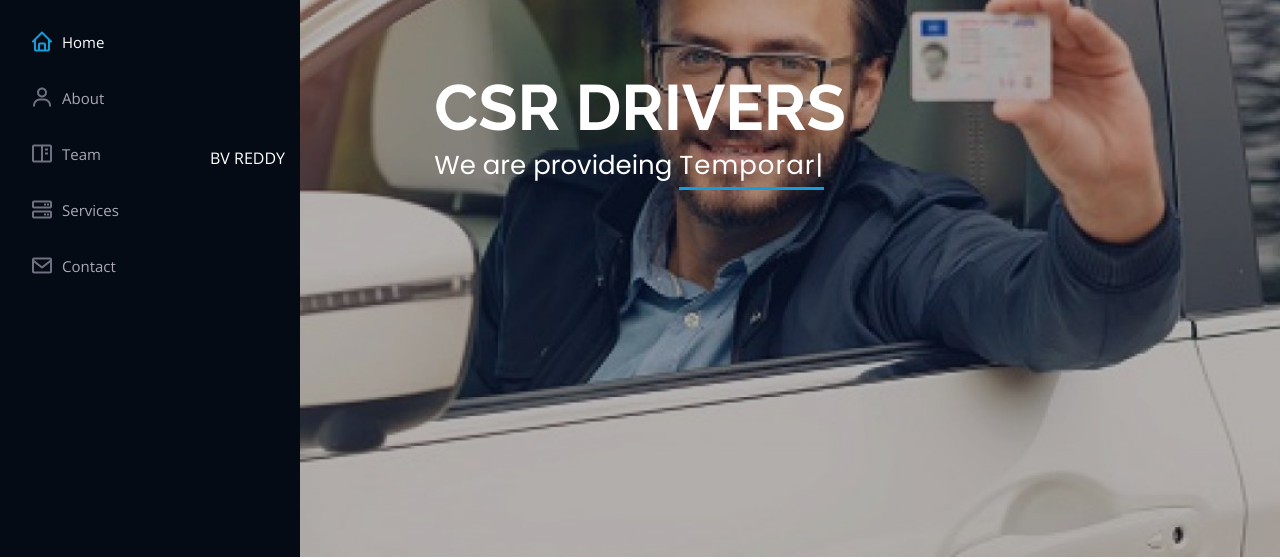
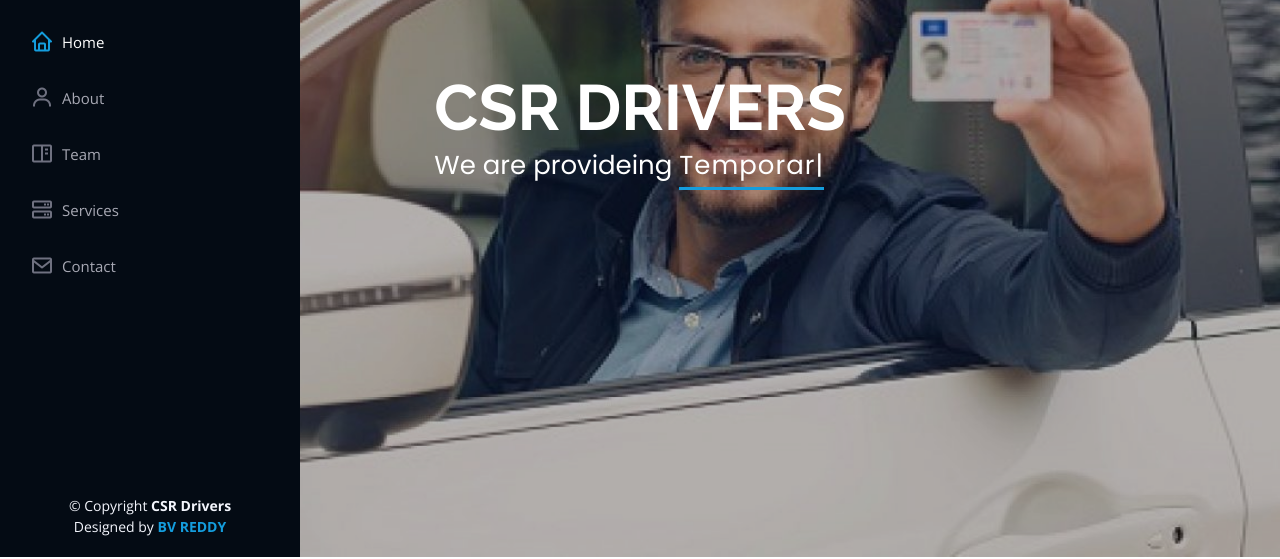
Before and after one commit to bv-reddy/csrdrivers, a plain HTML site: page index.html in a window 1280 px wide. Shown: the part 243-802 px from the top of the page. Drawn offline with nearby package versions, Linux system fonts and the light colour scheme.

Commit message:
Update index.html
footer edited

```diff
--- a/index.html
+++ b/index.html
@@ -102,9 +102,7 @@
               >
             </li>
           </ul>
-             <p style="color:#ffff;>© Copyright CSR Drivers
-               Designed by   <a href="https://www.bvreddy.in/" class="nav-link scrollto"> BV REDDY</a>
-        </p>
+
         </nav>
 
         <!-- .nav-menu -->
@@ -1051,9 +1049,15 @@
     <!-- ======= Footer ======= -->
     <footer id="footer">
       <div class="container">
-        <!-- <div class="copyright">
-          &copy; Copyright <strong><span>iPortfolio</span></strong>
-        </div> -->
+          <div class="container">
+        <div class="copyright">
+          &copy; Copyright <strong><span>CSR Drivers</span></strong> Designed
+          by<strong
+            ><span>
+              <a href="https://www.bvreddy.in/">BV REDDY</a></span
+            ></strong
+          >
+        </div>
         <div class="credits">
           <!-- All the links in the footer should remain intact. -->
           <!-- You can delete the links only if you purchased the pro version. -->
```
